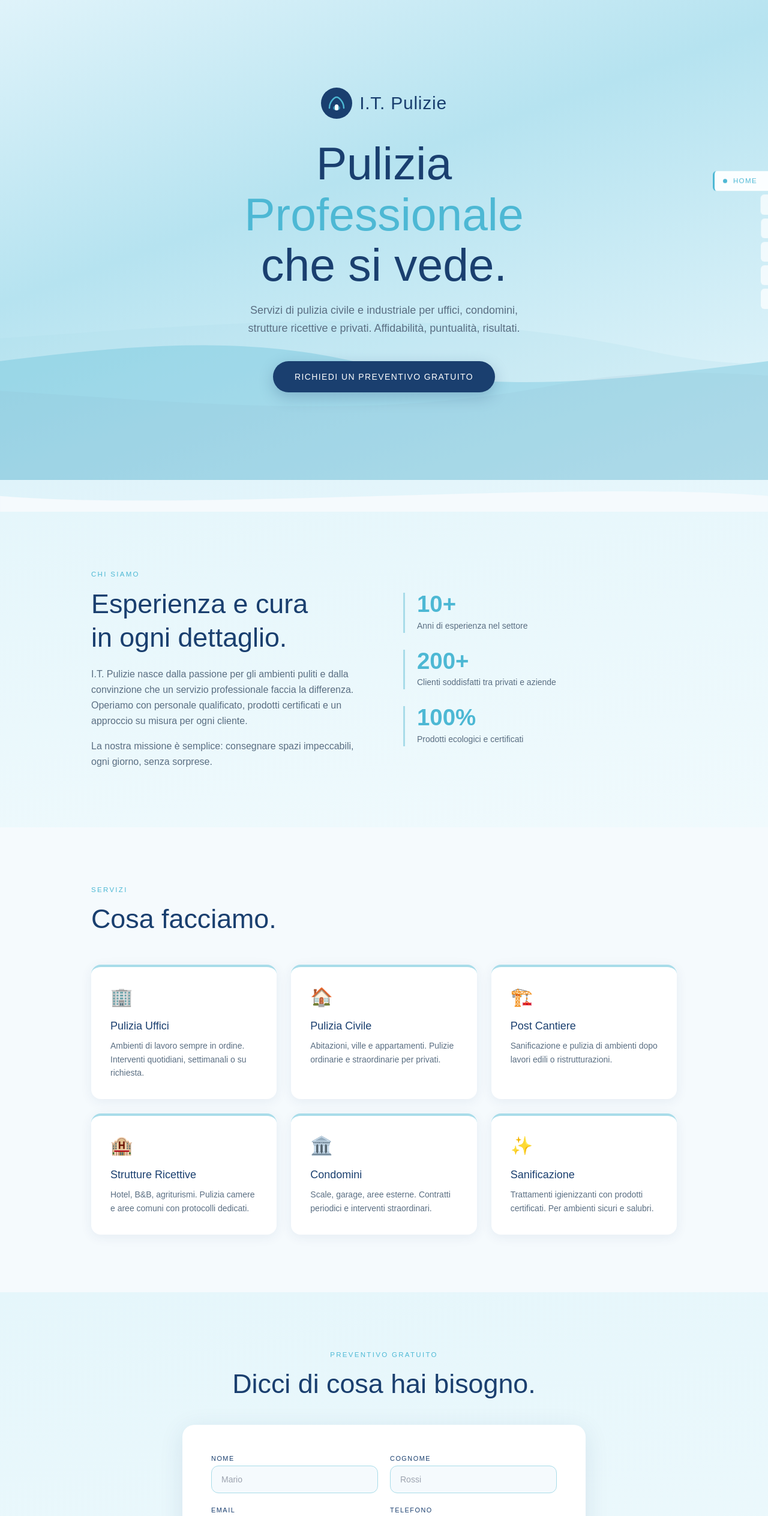
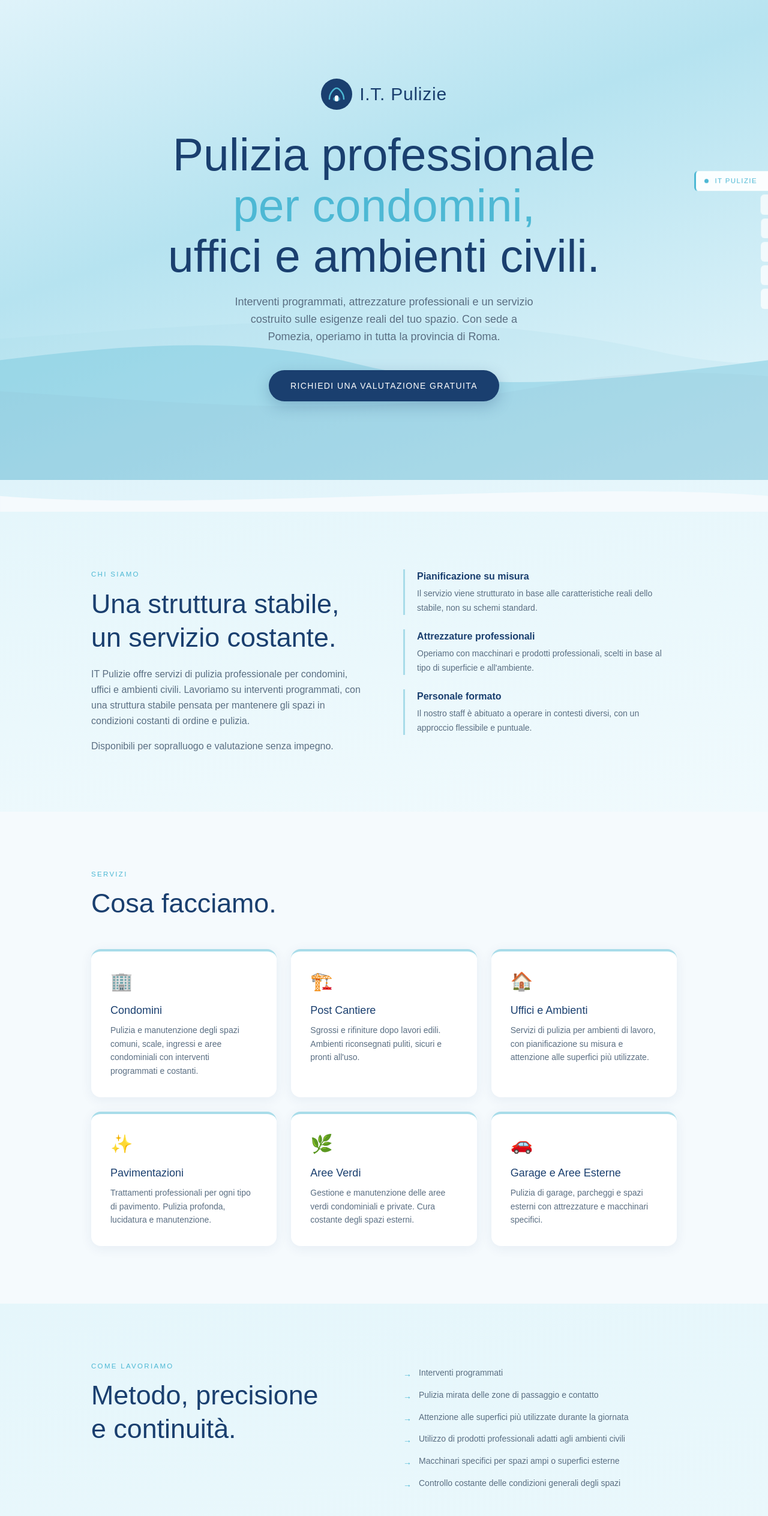
Before and after one commit to alelodato/it-pulizie, a Next.js app: page / in a window 1280 px wide. Shown: the top 2527 px of the page at 60% size. Built offline with nearby package versions, Linux system fonts and the light colour scheme; no server answers.

Commit message:
modificato label della navbar laterale

```diff
--- a/app/page.js
+++ b/app/page.js
@@ -3,24 +3,33 @@ import RevealWrapper from '@/components/RevealWrapper'
 import PreventivoForm from '@/components/PreventivoForm'
 
 const servizi = [
-  { icon: '🏢', titolo: 'Pulizia Uffici', desc: 'Ambienti di lavoro sempre in ordine. Interventi quotidiani, settimanali o su richiesta.' },
-  { icon: '🏠', titolo: 'Pulizia Civile', desc: 'Abitazioni, ville e appartamenti. Pulizie ordinarie e straordinarie per privati.' },
-  { icon: '🏗️', titolo: 'Post Cantiere', desc: 'Sanificazione e pulizia di ambienti dopo lavori edili o ristrutturazioni.' },
-  { icon: '🏨', titolo: 'Strutture Ricettive', desc: 'Hotel, B&B, agriturismi. Pulizia camere e aree comuni con protocolli dedicati.' },
-  { icon: '🏛️', titolo: 'Condomini', desc: 'Scale, garage, aree esterne. Contratti periodici e interventi straordinari.' },
-  { icon: '✨', titolo: 'Sanificazione', desc: 'Trattamenti igienizzanti con prodotti certificati. Per ambienti sicuri e salubri.' },
+  { icon: '🏢', titolo: 'Condomini', desc: 'Pulizia e manutenzione degli spazi comuni, scale, ingressi e aree condominiali con interventi programmati e costanti.' },
+  { icon: '🏗️', titolo: 'Post Cantiere', desc: 'Sgrossi e rifiniture dopo lavori edili. Ambienti riconsegnati puliti, sicuri e pronti all\'uso.' },
+  { icon: '🏠', titolo: 'Uffici e Ambienti', desc: 'Servizi di pulizia per ambienti di lavoro, con pianificazione su misura e attenzione alle superfici più utilizzate.' },
+  { icon: '✨', titolo: 'Pavimentazioni', desc: 'Trattamenti professionali per ogni tipo di pavimento. Pulizia profonda, lucidatura e manutenzione.' },
+  { icon: '🌿', titolo: 'Aree Verdi', desc: 'Gestione e manutenzione delle aree verdi condominiali e private. Cura costante degli spazi esterni.' },
+  { icon: '🚗', titolo: 'Garage e Aree Esterne', desc: 'Pulizia di garage, parcheggi e spazi esterni con attrezzature e macchinari specifici.' },
 ]
 
-const stats = [
-  { value: '10+', label: 'Anni di esperienza nel settore' },
-  { value: '200+', label: 'Clienti soddisfatti tra privati e aziende' },
-  { value: '100%', label: 'Prodotti ecologici e certificati' },
+const distingue = [
+  {
+    titolo: 'Pianificazione su misura',
+    desc: 'Il servizio viene strutturato in base alle caratteristiche reali dello stabile, non su schemi standard.',
+  },
+  {
+    titolo: 'Attrezzature professionali',
+    desc: 'Operiamo con macchinari e prodotti professionali, scelti in base al tipo di superficie e all\'ambiente.',
+  },
+  {
+    titolo: 'Personale formato',
+    desc: 'Il nostro staff è abituato a operare in contesti diversi, con un approccio flessibile e puntuale.',
+  },
 ]
 
 const contatti = [
-  { icon: '📞', label: 'Telefono', value: '+39 06 000 0000' },
-  { icon: '✉️', label: 'Email', value: 'info@itpulizie.it' },
-  { icon: '📍', label: 'Zona operativa', value: 'Roma e Provincia' },
+  { icon: '📞', label: 'Telefono', value: '+39 333 7382823' },
+  { icon: '✉️', label: 'Email', value: 'itpulizie.info@gmail.com' },
+  { icon: '📍', label: 'Sede', value: 'Via Sofia, 10 – Pomezia, 00071 (RM)' },
 ]
 
 export default function Home() {
@@ -56,21 +65,21 @@ export default function Home() {
           </div>
 
           <h1 className="font-heading text-blu leading-[1.1] mb-5" style={{ fontSize: 'clamp(2.4rem, 6vw, 4.8rem)' }}>
-            Pulizia<br />
-            <span className="text-celeste">Professionale</span><br />
-            che si vede.
+            Pulizia professionale<br />
+            <span className="text-celeste">per condomini,</span><br />
+            uffici e ambienti civili.
           </h1>
 
           <p className="font-body font-light text-site-gray text-lg max-w-lg mx-auto mb-10 leading-relaxed">
-            Servizi di pulizia civile e industriale per uffici, condomini, strutture ricettive e privati.
-            Affidabilità, puntualità, risultati.
+            Interventi programmati, attrezzature professionali e un servizio costruito
+            sulle esigenze reali del tuo spazio. Con sede a Pomezia, operiamo in tutta la provincia di Roma.
           </p>
 
           <a
             href="#preventivo"
             className="inline-block bg-blu text-white font-heading text-sm tracking-[0.1em] uppercase px-9 py-4 rounded-full shadow-[0_8px_24px_rgba(26,63,111,0.25)] hover:bg-celeste hover:shadow-[0_8px_28px_rgba(77,184,212,0.4)] hover:-translate-y-0.5 transition-all duration-300"
           >
-            Richiedi un preventivo gratuito
+            Richiedi una valutazione gratuita
           </a>
         </div>
       </section>
@@ -86,28 +95,27 @@ export default function Home() {
       <div style={{ background: 'linear-gradient(170deg, #e5f6fb 0%, #f0fafd 100%)' }}>
         <RevealWrapper>
           <section id="chi-siamo" className="max-w-5xl mx-auto px-6 py-24">
-            <div className="grid grid-cols-1 md:grid-cols-2 gap-16 items-center">
+            <div className="grid grid-cols-1 md:grid-cols-2 gap-16 items-start">
               <div>
                 <p className="font-heading text-[0.72rem] tracking-[0.2em] uppercase text-celeste mb-3">Chi siamo</p>
                 <h2 className="font-heading text-blu leading-tight mb-5" style={{ fontSize: 'clamp(1.8rem, 4vw, 2.8rem)' }}>
-                  Esperienza e cura<br />in ogni dettaglio.
+                  Una struttura stabile,<br />un servizio costante.
                 </h2>
                 <p className="font-body font-light text-site-gray leading-relaxed mb-4">
-                  I.T. Pulizie nasce dalla passione per gli ambienti puliti e dalla convinzione che un servizio
-                  professionale faccia la differenza. Operiamo con personale qualificato, prodotti certificati
-                  e un approccio su misura per ogni cliente.
+                  IT Pulizie offre servizi di pulizia professionale per condomini, uffici e ambienti civili.
+                  Lavoriamo su interventi programmati, con una struttura stabile pensata per mantenere
+                  gli spazi in condizioni costanti di ordine e pulizia.
                 </p>
                 <p className="font-body font-light text-site-gray leading-relaxed">
-                  La nostra missione è semplice: consegnare spazi impeccabili, ogni giorno, senza sorprese.
+                  Disponibili per sopralluogo e valutazione senza impegno.
                 </p>
               </div>
-              <div className="flex flex-col gap-7">
-                {stats.map(({ value, label }) => (
-                  <div key={value} className="border-l-[3px] border-celeste-light pl-5">
-                    <strong className="font-heading text-celeste block leading-none mb-1" style={{ fontSize: '2.4rem' }}>
-                      {value}
-                    </strong>
-                    <span className="font-body font-light text-site-gray text-sm">{label}</span>
+
+              <div className="flex flex-col gap-6">
+                {distingue.map(({ titolo, desc }) => (
+                  <div key={titolo} className="border-l-[3px] border-celeste-light pl-5">
+                    <strong className="font-heading text-blu block mb-1 text-base">{titolo}</strong>
+                    <span className="font-body font-light text-site-gray text-sm leading-relaxed">{desc}</span>
                   </div>
                 ))}
               </div>
@@ -138,15 +146,40 @@ export default function Home() {
         </section>
       </RevealWrapper>
 
-      {/* PREVENTIVO */}
+      {/* COME LAVORIAMO */}
       <div style={{ background: 'linear-gradient(170deg, #e5f6fb 0%, #f0fafd 100%)' }}>
         <RevealWrapper>
           <section id="preventivo" className="max-w-5xl mx-auto px-6 py-24">
+            <div className="grid grid-cols-1 md:grid-cols-2 gap-16 items-start mb-20">
+              <div>
+                <p className="font-heading text-[0.72rem] tracking-[0.2em] uppercase text-celeste mb-3">Come lavoriamo</p>
+                <h2 className="font-heading text-blu leading-tight mb-5" style={{ fontSize: 'clamp(1.8rem, 4vw, 2.8rem)' }}>
+                  Metodo, precisione<br />e continuità.
+                </h2>
+              </div>
+              <ul className="flex flex-col gap-3 pt-2">
+                {[
+                  'Interventi programmati',
+                  'Pulizia mirata delle zone di passaggio e contatto',
+                  'Attenzione alle superfici più utilizzate durante la giornata',
+                  'Utilizzo di prodotti professionali adatti agli ambienti civili',
+                  'Macchinari specifici per spazi ampi o superfici esterne',
+                  'Controllo costante delle condizioni generali degli spazi',
+                ].map((item) => (
+                  <li key={item} className="flex items-start gap-3 font-body font-light text-site-gray text-sm leading-relaxed">
+                    <span className="text-celeste mt-0.5 flex-shrink-0">→</span>
+                    {item}
+                  </li>
+                ))}
+              </ul>
+            </div>
+
+            {/* FORM */}
             <p className="font-heading text-[0.72rem] tracking-[0.2em] uppercase text-celeste mb-3 text-center">
               Preventivo gratuito
             </p>
             <h2 className="font-heading text-blu leading-tight mb-10 text-center" style={{ fontSize: 'clamp(1.8rem, 4vw, 2.8rem)' }}>
-              Dicci di cosa hai bisogno.
+              Richiedici una valutazione.
             </h2>
             <div className="bg-white rounded-[20px] px-8 py-12 sm:px-12 shadow-[0_8px_40px_rgba(26,63,111,0.1)] max-w-2xl mx-auto">
               <PreventivoForm />
@@ -163,7 +196,7 @@ export default function Home() {
             Siamo a tua disposizione.
           </h2>
           <p className="font-body font-light text-site-gray leading-relaxed mb-10 max-w-lg">
-            Hai una domanda o vuoi un chiarimento? Contattaci direttamente — rispondiamo entro poche ore.
+            Contattaci per un sopralluogo o una valutazione senza impegno. Rispondiamo entro poche ore.
           </p>
           <div className="flex flex-wrap gap-9">
             {contatti.map(({ icon, label, value }) => (
@@ -197,11 +230,11 @@ export default function Home() {
               Entra nel nostro team.
             </h2>
             <p className="font-body font-light text-white/70 leading-relaxed max-w-lg mb-10">
-              Cerchiamo persone affidabili, precise e motivate da aggiungere al nostro staff.
-              Inviaci il tuo curriculum e ti contatteremo appena possibile.
+              Cerchiamo persone affidabili, precise e motivate. Se vuoi far parte di una realtà seria
+              e strutturata, inviaci il tuo curriculum — ti contatteremo appena possibile.
             </p>
             <a
-              href="mailto:lavoro@itpulizie.it"
+              href="mailto:itpulizie.info@gmail.com"
               className="inline-block bg-celeste text-blu font-heading text-sm tracking-[0.1em] uppercase px-9 py-4 rounded-full shadow-[0_8px_24px_rgba(77,184,212,0.3)] hover:bg-white transition-all duration-300 hover:-translate-y-0.5"
             >
               Manda il tuo CV →
@@ -212,7 +245,7 @@ export default function Home() {
 
       {/* FOOTER */}
       <footer className="bg-[#0f2644] text-white/40 text-center py-8 px-6 font-heading text-xs tracking-[0.08em]">
-        WWW.ITPULIZIE.IT &nbsp;·&nbsp; P.IVA 00000000000 &nbsp;·&nbsp; © 2025 I.T. Pulizie
+        WWW.ITPULIZIE.IT &nbsp;·&nbsp; Via Sofia, 10 – Pomezia (RM) &nbsp;·&nbsp; © 2025 I.T. Pulizie
       </footer>
     </>
   )
--- a/components/SideNav.js
+++ b/components/SideNav.js
@@ -3,7 +3,7 @@
 import { useEffect, useState } from 'react'
 
 const links = [
-    { href: '#home', label: 'Home' },
+    { href: '#home', label: 'IT Pulizie' },
     { href: '#chi-siamo', label: 'Chi Siamo' },
     { href: '#servizi', label: 'Servizi' },
     { href: '#preventivo', label: 'Preventivo' },
```
